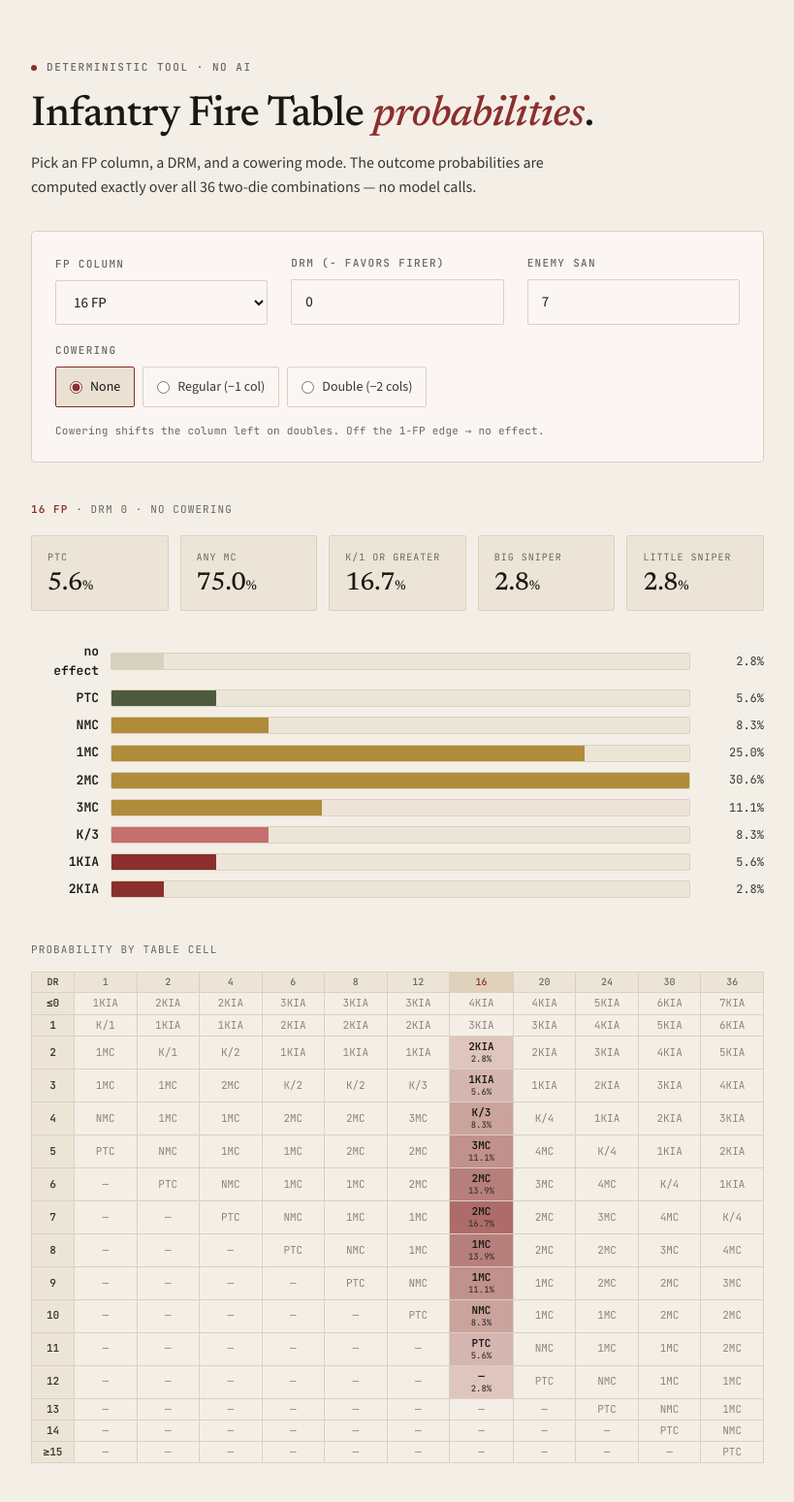
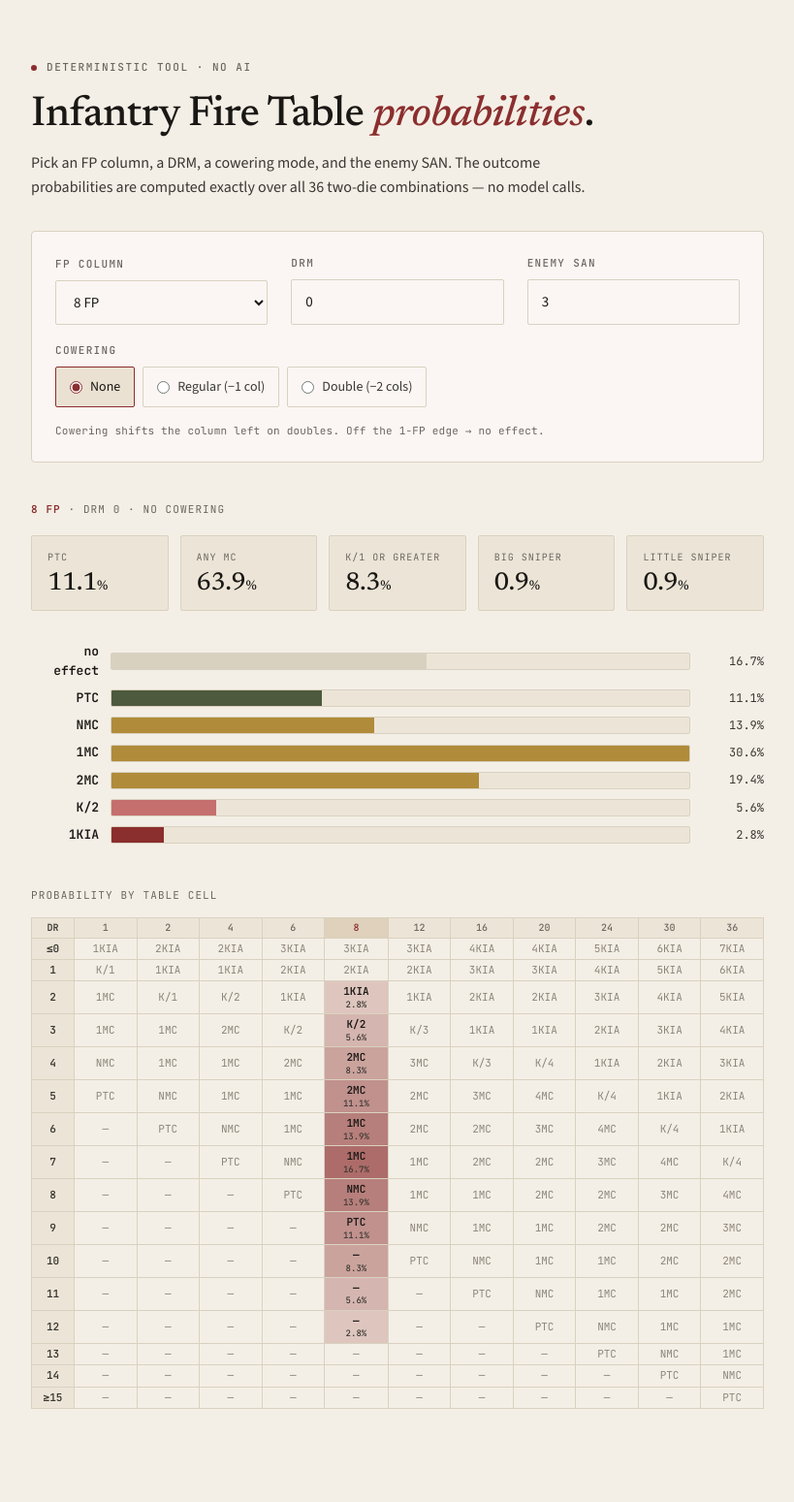
Before and after one commit to kehannan/ruleschat, a FastAPI app: page /ift in a window 1280 px wide. Shown: the part 65-1614 px from the top of the page at 97% size, without its empty margins (230-1049 px from the left). After the commit the page ends 1518 px from the top, so only its background shows below. Run offline with FastAPI, Linux system fonts and the light colour scheme.

Commit message:
IFT: tweak defaults, signed DRM field, SAN in instructions
- Defaults: FP column 8 (was 16), enemy SAN 3 (was 7) in the form, the
  /api/ift/distribution `san` query default, and the page JS fallback.
- DRM field is now a text input that shows an explicit sign (+2 / 0 / -1),
  formatted live as you type and parsed back to a clamped int for the
  request. Drop the "(− favors firer)" label hint.
- Mention the enemy SAN in the page lede instructions.

Co-Authored-By: Claude Opus 4.7 <noreply@anthropic.com>

```diff
--- a/app/api/ift.py
+++ b/app/api/ift.py
@@ -61,7 +61,7 @@ async def ift_distribution(
     column: int = Query(..., description="FP column, e.g. 16"),
     drm: int = Query(0, description="Total DR modifier; negative is favorable"),
     cowering: str = Query("none", description="none | regular | double"),
-    san: int = Query(7, description="Enemy Sniper Activation Number, 2-12"),
+    san: int = Query(3, description="Enemy Sniper Activation Number, 2-12"),
 ):
     """Return the probability distribution of IFT results for one attack."""
     try:
--- a/templates/ift.html
+++ b/templates/ift.html
@@ -168,8 +168,9 @@
     <div class="eyebrow"><span class="dot"></span><span>Deterministic tool · no AI</span></div>
     <h1>Infantry Fire Table <em>probabilities</em>.</h1>
     <p class="lede">
-      Pick an FP column, a DRM, and a cowering mode. The outcome probabilities
-      are computed exactly over all 36 two-die combinations — no model calls.
+      Pick an FP column, a DRM, a cowering mode, and the enemy SAN. The outcome
+      probabilities are computed exactly over all 36 two-die combinations — no
+      model calls.
     </p>
 
     <div class="ift-form">
@@ -177,17 +178,17 @@
         <label for="ift-column">FP column</label>
         <select id="ift-column" class="input">
           {% for c in ift_columns %}
-          <option value="{{ c }}"{% if c == 16 %} selected{% endif %}>{{ c }} FP</option>
+          <option value="{{ c }}"{% if c == 8 %} selected{% endif %}>{{ c }} FP</option>
           {% endfor %}
         </select>
       </div>
       <div class="field">
-        <label for="ift-drm">DRM (− favors firer)</label>
-        <input type="number" id="ift-drm" class="input" value="0" step="1" min="-20" max="20" />
+        <label for="ift-drm">DRM</label>
+        <input type="text" inputmode="numeric" id="ift-drm" class="input" value="0" />
       </div>
       <div class="field">
         <label for="ift-san">Enemy SAN</label>
-        <input type="number" id="ift-san" class="input" value="7" step="1" min="2" max="12" />
+        <input type="number" id="ift-san" class="input" value="3" step="1" min="2" max="12" />
       </div>
       <div class="field cowering-field">
         <label>Cowering</label>
@@ -234,6 +235,26 @@
   function cowMode() {
     const el = document.querySelector('input[name="cowering"]:checked');
     return el ? el.value : 'none';
+  }
+
+  // DRM is shown with an explicit sign in the field (+2 / 0 / -1). Parse the
+  // signed text back to a clamped integer for the request.
+  function parseDrm(raw) {
+    let n = parseInt(String(raw).replace(/[^0-9-]/g, ''), 10);
+    if (!Number.isFinite(n)) n = 0;
+    return Math.max(-20, Math.min(20, n));
+  }
+  const fmtDrm = (n) => (n > 0 ? '+' + n : String(n));
+
+  // Rewrite the field to its signed form as the user types, then recompute.
+  // Leave "", "-", "+" untouched so the sign / empty field can be typed.
+  function syncDrm() {
+    const raw = $drm.value;
+    if (raw !== '' && raw !== '-' && raw !== '+') {
+      const formatted = fmtDrm(parseDrm(raw));
+      if (formatted !== raw) $drm.value = formatted;
+    }
+    recompute();
   }
 
   // Map a result code to a severity class for bar coloring.
@@ -333,9 +354,9 @@
   async function recompute() {
     const params = new URLSearchParams({
       column: $col.value,
-      drm: $drm.value || '0',
+      drm: String(parseDrm($drm.value)),
       cowering: cowMode(),
-      san: $san.value || '7',
+      san: $san.value || '3',
     });
     let data;
     try {
@@ -391,9 +412,11 @@
   }
 
   $col.addEventListener('change', recompute);
-  $drm.addEventListener('input', recompute);
+  $drm.addEventListener('input', syncDrm);
+  $drm.addEventListener('blur', () => { $drm.value = fmtDrm(parseDrm($drm.value)); recompute(); });
   $san.addEventListener('input', recompute);
   document.querySelectorAll('input[name="cowering"]').forEach(el => el.addEventListener('change', recompute));
+  $drm.value = fmtDrm(parseDrm($drm.value));   // normalize initial display
   document.addEventListener('DOMContentLoaded', recompute);
   recompute();
 </script>
```
